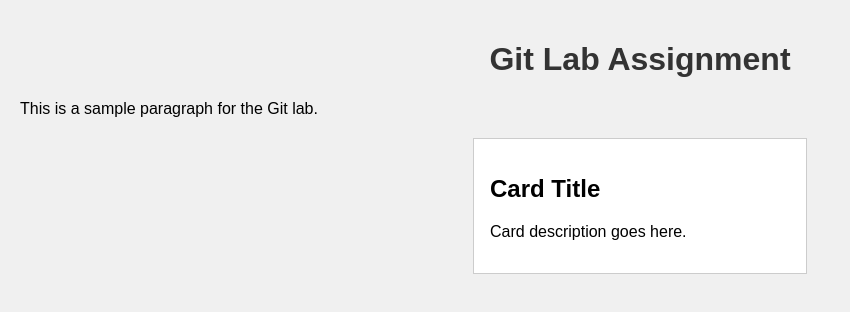
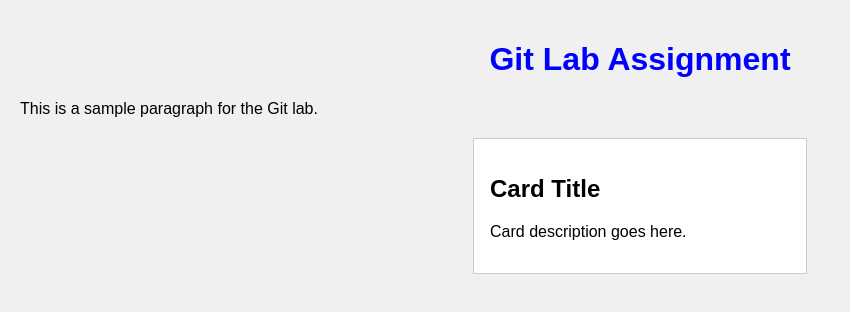
Before and after one commit to anandahub/2023000010030_02_Gitlab, a plain HTML site: page index.html in a window 1280 px wide. Shown: the whole page, without its empty margins (0-850 px from the left). Drawn offline with Linux system fonts and the light colour scheme.

Commit message:
main color change

```diff
--- a/index.css
+++ b/index.css
@@ -6,7 +6,7 @@ body {
 }
 
 h1 {
-    color: #333333;
+    color: #0000ff;
     text-align: center;
 }
 
```
